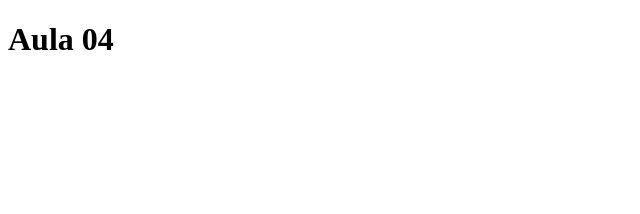
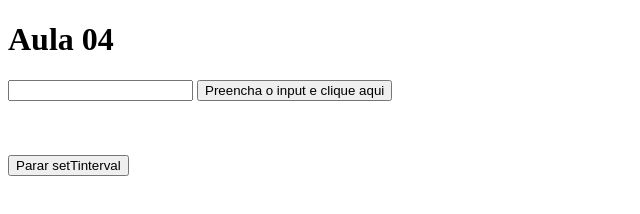
Before and after one commit to rosanarezende/2022-turma-clamed, a plain HTML site: page semana-03/aula-04/index.html in a window 1280 px wide. Shown: the whole page, without its empty margins (0-640 px from the left). Drawn offline with Linux system fonts and the light colour scheme.

Commit message:
adicionar arquivos da aula 04

```diff
--- a/semana-03/aula-04/index.html
+++ b/semana-03/aula-04/index.html
@@ -9,5 +9,14 @@
 </head>
 <body>
     <h1>Aula 04</h1>
+    <input type="text" id="meu-input">
+    <button id="botao1">
+      Preencha o input e clique aqui
+    </button>
+
+    <br/><br/><br/><br/>
+    <button id="botao">
+      Parar setTinterval
+    </button>
 </body>
 </html>
```
Also changed, not shown: semana-03/aula-04/index.js (+73 -0 lines).
